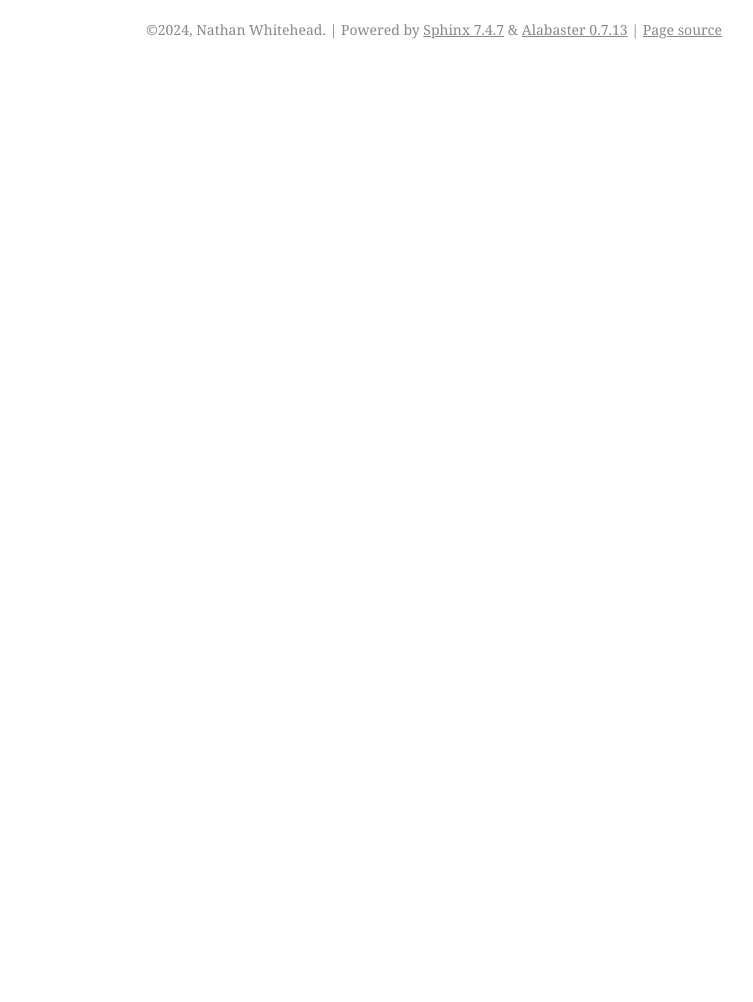
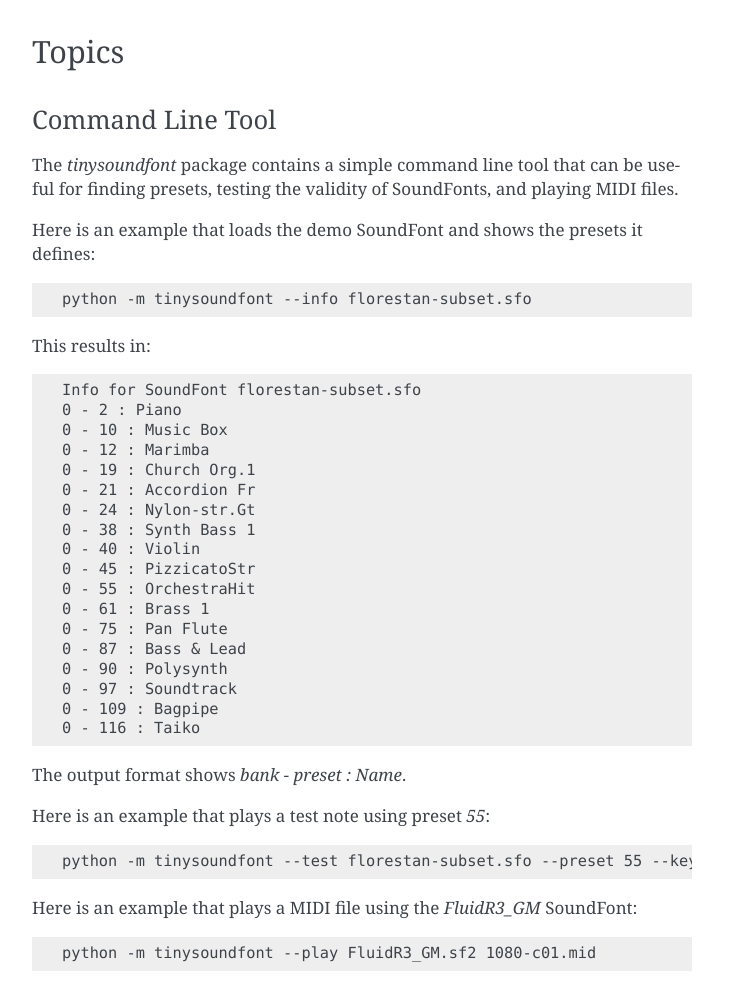
Before and after one commit to nwhitehead/tinysoundfont-pybind, a Sphinx documentation site: the page built from doc/source/guide.rst, in a window 1280 px wide and 1400 px high, scrolled down 5835 px. Shown: the part 398-1400 px from the top of the window, without its empty margins (388-1141 px from the left). Built offline with Sphinx 7.4.7, drawn with Linux system fonts in a browser that asks for light colours; before the commit the page ends 6302 px from its top, so only the background shows below that; some of the changed text lies outside the part shown.

Commit message:
Update guide with command line info.

```diff
--- a/doc/source/guide.rst
+++ b/doc/source/guide.rst
@@ -253,3 +253,56 @@ This example plays a short drum pattern.
 .. include:: note_fluidr3.rstinc
 
 .. include:: note_drum_midi.rstinc
+
+Topics
+------
+
+Command Line Tool
+^^^^^^^^^^^^^^^^^
+
+The `tinysoundfont` package contains a simple command line tool that can
+be useful for finding presets, testing the validity of SoundFonts, and
+playing MIDI files.
+
+Here is an example that loads the demo SoundFont and shows the presets it defines:
+
+.. code-block:: text
+
+   python -m tinysoundfont --info florestan-subset.sfo
+
+This results in:
+
+.. code-block:: text
+
+   Info for SoundFont florestan-subset.sfo
+   0 - 2 : Piano
+   0 - 10 : Music Box
+   0 - 12 : Marimba
+   0 - 19 : Church Org.1
+   0 - 21 : Accordion Fr
+   0 - 24 : Nylon-str.Gt
+   0 - 38 : Synth Bass 1
+   0 - 40 : Violin
+   0 - 45 : PizzicatoStr
+   0 - 55 : OrchestraHit
+   0 - 61 : Brass 1
+   0 - 75 : Pan Flute
+   0 - 87 : Bass & Lead
+   0 - 90 : Polysynth
+   0 - 97 : Soundtrack
+   0 - 109 : Bagpipe
+   0 - 116 : Taiko
+
+The output format shows `bank - preset : Name`.
+
+Here is an example that plays a test note using preset `55`:
+
+.. code-block:: text
+
+   python -m tinysoundfont --test florestan-subset.sfo --preset 55 --key 70
+
+Here is an example that plays a MIDI file using the `FluidR3_GM` SoundFont:
+
+.. code-block:: text
+
+   python -m tinysoundfont --play FluidR3_GM.sf2 1080-c01.mid
```
